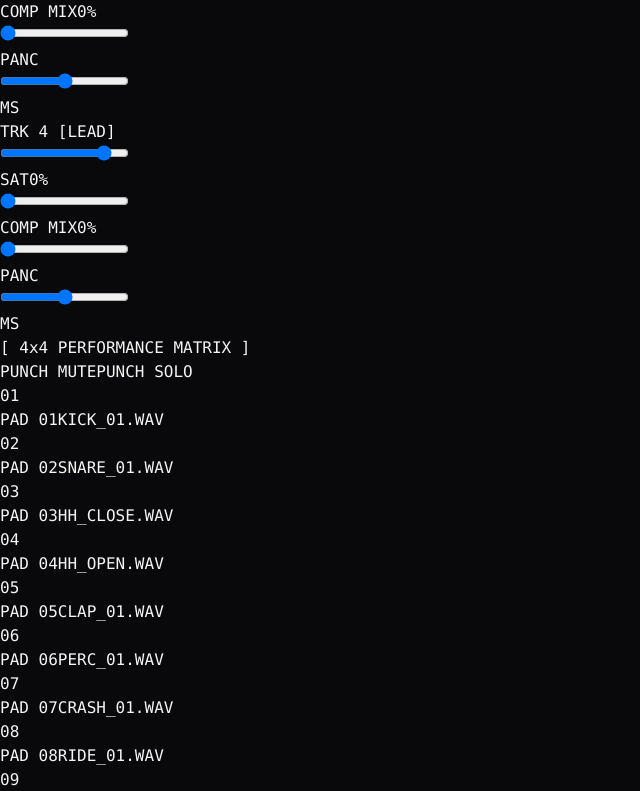
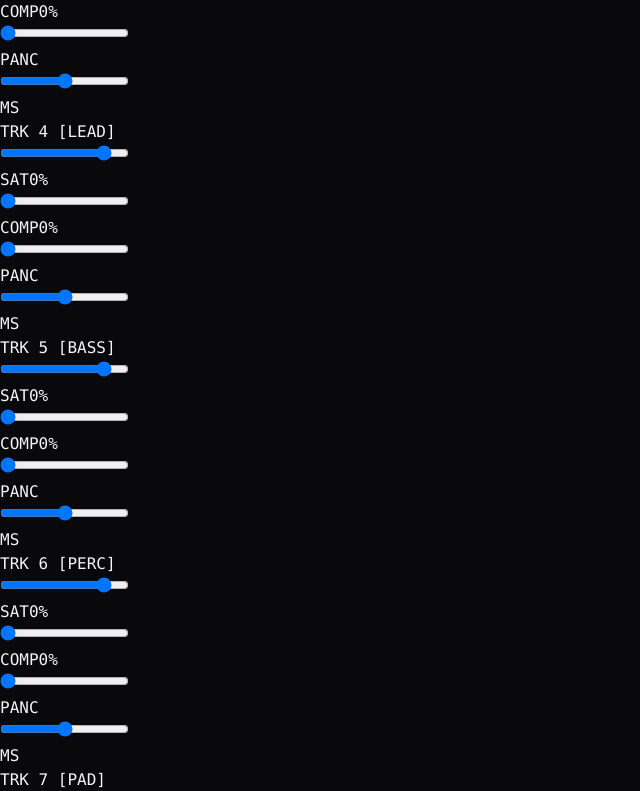
Before and after one commit to patromeo21/bredforge, a React (Vite) app: page / in a window 1280 px wide. Shown: the part 1080-1871 px from the top of the page, without its empty margins (0-640 px from the left). Built offline with nearby package versions, Linux system fonts and the light colour scheme.

Commit message:
[REF: M69]

```diff
--- a/src/components/tracker/MixerMatrix.tsx
+++ b/src/components/tracker/MixerMatrix.tsx
@@ -1,5 +1,5 @@
 // ============================================================================
-// BREDFORGE v1.0 — TACTILE MIXER MATRIX (FIXED DEFAULT VOLUME) [REF: M62]
+// BREDFORGE v1.0 — TACTILE MIXER MATRIX (8-CHANNEL DECOUPLED DSP BUS) [REF: M69]
 // ============================================================================
 
 import React, { useState, useRef } from 'react';
@@ -17,11 +17,16 @@ interface Channel {
 }
 
 export function MixerMatrix() {
+  // Expanded from 4 channels to 8 decoupled master DSP routing strips
   const [channels, setChannels] = useState<Channel[]>([
     { id: 1, name: 'TRK 1 [KICK]', volume: 85, pan: 0, saturation: 0, masterCompressor: 0, muted: false, soloed: false, activeMeterLevel: 75 },
     { id: 2, name: 'TRK 2 [SNARE]', volume: 85, pan: 0, saturation: 0, masterCompressor: 0, muted: false, soloed: false, activeMeterLevel: 60 },
     { id: 3, name: 'TRK 3 [CHORD]', volume: 85, pan: 0, saturation: 0, masterCompressor: 0, muted: false, soloed: false, activeMeterLevel: 45 },
     { id: 4, name: 'TRK 4 [LEAD]', volume: 85, pan: 0, saturation: 0, masterCompressor: 0, muted: false, soloed: false, activeMeterLevel: 85 },
+    { id: 5, name: 'TRK 5 [BASS]', volume: 85, pan: 0, saturation: 0, masterCompressor: 0, muted: false, soloed: false, activeMeterLevel: 70 },
+    { id: 6, name: 'TRK 6 [PERC]', volume: 85, pan: 0, saturation: 0, masterCompressor: 0, muted: false, soloed: false, activeMeterLevel: 50 },
+    { id: 7, name: 'TRK 7 [PAD]', volume: 85, pan: 0, saturation: 0, masterCompressor: 0, muted: false, soloed: false, activeMeterLevel: 40 },
+    { id: 8, name: 'TRK 8 [AUX]', volume: 85, pan: 0, saturation: 0, masterCompressor: 0, muted: false, soloed: false, activeMeterLevel: 30 },
   ]);
 
   const lastTapRef = useRef<{ [key: string]: number }>({});
@@ -46,24 +51,24 @@ export function MixerMatrix() {
   return (
     <div className="absolute inset-0 flex flex-col bg-zinc-950 border border-zinc-800 rounded-lg p-3 font-mono select-none overflow-hidden">
       {/* Matrix Header */}
-      <div className="flex justify-between items-center pb-2 mb-3 border-b border-zinc-900">
+      <div className="flex justify-between items-center pb-2 mb-3 border-b border-zinc-900 shrink-0">
         <div className="flex items-center gap-2">
           <span className="px-1.5 py-0.5 bg-amber-500/20 text-amber-400 text-[10px] rounded border border-amber-500/40">
-            [M62]
+            [M69]
           </span>
           <span className="font-bold tracking-wider text-xs text-zinc-200">
-            MIXER // 4-CHANNEL DSP BUS & METERING
+            MIXER // 8-CHANNEL DECOUPLED DSP BUS & METERING
           </span>
         </div>
         <span className="text-[10px] text-zinc-500">DOUBLE-TAP VOL TO 85% // FX TO 0%</span>
       </div>
 
-      {/* Channel Strips Grid */}
-      <div className="grid grid-cols-4 gap-2 flex-1 min-h-0">
+      {/* Channel Strips Grid (Expanded to 8 columns with horizontal scrolling or compact fit) */}
+      <div className="grid grid-cols-4 lg:grid-cols-8 gap-2 flex-1 min-h-0 overflow-y-auto pr-1">
         {channels.map((ch) => (
           <div
             key={ch.id}
-            className={`flex flex-col justify-between bg-zinc-900/60 border rounded-lg p-2.5 transition-colors ${
+            className={`flex flex-col justify-between bg-zinc-900/60 border rounded-lg p-2 transition-colors ${
               ch.muted
                 ? 'border-red-900/50 bg-red-950/10 opacity-60'
                 : ch.soloed
@@ -72,11 +77,11 @@ export function MixerMatrix() {
             }`}
           >
             {/* Channel Title & Active Meter */}
-            <div className="text-center pb-2 border-b border-zinc-800/80 flex flex-col gap-1.5">
-              <span className="text-[10px] text-zinc-300 font-bold block truncate">
+            <div className="text-center pb-1.5 border-b border-zinc-800/80 flex flex-col gap-1">
+              <span className="text-[9px] text-zinc-300 font-bold block truncate">
                 {ch.name}
               </span>
-              <div className="w-full h-1.5 bg-zinc-950 rounded-full overflow-hidden p-0.5 border border-zinc-800">
+              <div className="w-full h-1 bg-zinc-950 rounded-full overflow-hidden p-0.5 border border-zinc-800">
                 <div
                   className="h-full rounded-full transition-all duration-75 bg-gradient-to-r from-emerald-500 via-amber-500 to-red-500"
                   style={{ width: `${ch.muted ? 0 : ch.activeMeterLevel}%` }}
@@ -86,7 +91,7 @@ export function MixerMatrix() {
 
             {/* Vertical Volume Fader (Resets to 85 default unity) */}
             <div
-              className="flex-1 flex items-center justify-center py-3 relative cursor-pointer"
+              className="flex-1 flex items-center justify-center py-2 relative cursor-pointer"
               onClick={() => handleDoubleTap(`vol-${ch.id}`, 85, (val) => updateChannel(ch.id, { volume: val }))}
               title="Double-tap to reset volume to default (85%)"
             >
@@ -96,17 +101,17 @@ export function MixerMatrix() {
                 max="100"
                 value={ch.volume}
                 onChange={(e) => updateChannel(ch.id, { volume: Number(e.target.value) })}
-                className="w-28 h-2 bg-zinc-800 rounded-lg appearance-none cursor-pointer accent-amber-500 transform -rotate-90 origin-center touch-none"
+                className="w-24 h-2 bg-zinc-800 rounded-lg appearance-none cursor-pointer accent-amber-500 transform -rotate-90 origin-center touch-none"
               />
             </div>
 
             {/* Saturation (Resets to 0%) */}
             <div
-              className="mb-1.5 px-1 cursor-pointer"
+              className="mb-1 px-0.5 cursor-pointer"
               onClick={() => handleDoubleTap(`sat-${ch.id}`, 0, (val) => updateChannel(ch.id, { saturation: val }))}
               title="Double-tap to reset saturation to 0%"
             >
-              <div className="flex justify-between text-[9px] text-zinc-500 mb-1">
+              <div className="flex justify-between text-[8px] text-zinc-500 mb-0.5">
                 <span>SAT</span>
                 <span>{ch.saturation}%</span>
               </div>
@@ -122,12 +127,12 @@ export function MixerMatrix() {
 
             {/* Master Compressor Mix (Resets to 0%) */}
             <div
-              className="mb-2 px-1 cursor-pointer"
+              className="mb-1 px-0.5 cursor-pointer"
               onClick={() => handleDoubleTap(`comp-${ch.id}`, 0, (val) => updateChannel(ch.id, { masterCompressor: val }))}
               title="Double-tap to reset compressor mix to 0%"
             >
-              <div className="flex justify-between text-[9px] text-zinc-500 mb-1">
-                <span>COMP MIX</span>
+              <div className="flex justify-between text-[8px] text-zinc-500 mb-0.5">
+                <span>COMP</span>
                 <span>{ch.masterCompressor}%</span>
               </div>
               <input
@@ -142,13 +147,13 @@ export function MixerMatrix() {
 
             {/* Pan (Resets to Center 0) */}
             <div
-              className="mb-2 px-1 cursor-pointer"
+              className="mb-1.5 px-0.5 cursor-pointer"
               onClick={() => handleDoubleTap(`pan-${ch.id}`, 0, (val) => updateChannel(ch.id, { pan: val }))}
               title="Double-tap to center pan"
             >
-              <div className="flex justify-between text-[9px] text-zinc-500 mb-1">
+              <div className="flex justify-between text-[8px] text-zinc-500 mb-0.5">
                 <span>PAN</span>
-                <span>{ch.pan < 0 ? `L${Math.abs(ch.pan)}` : ch.pan > 0 ? `R${ch.pan}` : 'C'}</span>
+                <span>{ch.pan === 0 ? 'C' : ch.pan < 0 ? `L${Math.abs(ch.pan)}` : `R${ch.pan}`}</span>
               </div>
               <input
                 type="range"
@@ -161,10 +166,10 @@ export function MixerMatrix() {
             </div>
 
             {/* M / S */}
-            <div className="grid grid-cols-2 gap-1 pt-2 border-t border-zinc-800/80">
+            <div className="grid grid-cols-2 gap-1 pt-1.5 border-t border-zinc-800/80">
               <button
                 onClick={() => updateChannel(ch.id, { muted: !ch.muted })}
-                className={`py-1 text-[10px] font-bold rounded border transition-all ${
+                className={`py-0.5 text-[9px] font-bold rounded border transition-all ${
                   ch.muted ? 'bg-red-500 text-zinc-950 border-red-400' : 'bg-zinc-800 text-zinc-400 border-zinc-700'
                 }`}
               >
@@ -172,7 +177,7 @@ export function MixerMatrix() {
               </button>
               <button
                 onClick={() => updateChannel(ch.id, { soloed: !ch.soloed })}
-                className={`py-1 text-[10px] font-bold rounded border transition-all ${
+                className={`py-0.5 text-[9px] font-bold rounded border transition-all ${
                   ch.soloed ? 'bg-amber-500 text-zinc-950 border-amber-400' : 'bg-zinc-800 text-zinc-400 border-zinc-700'
                 }`}
               >
```
